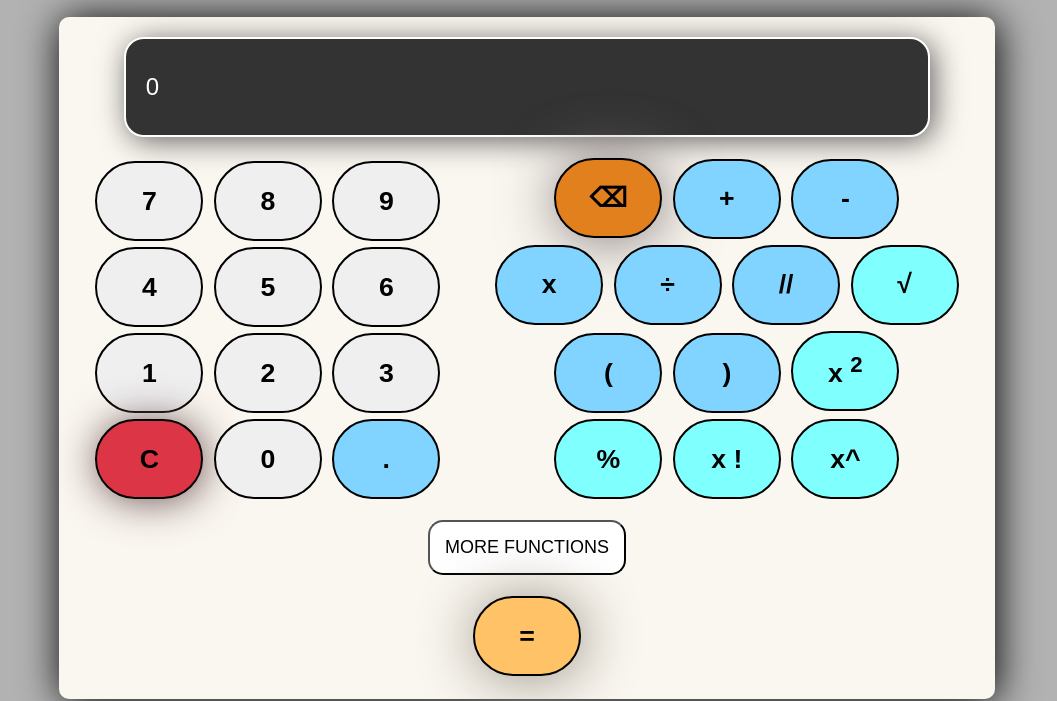
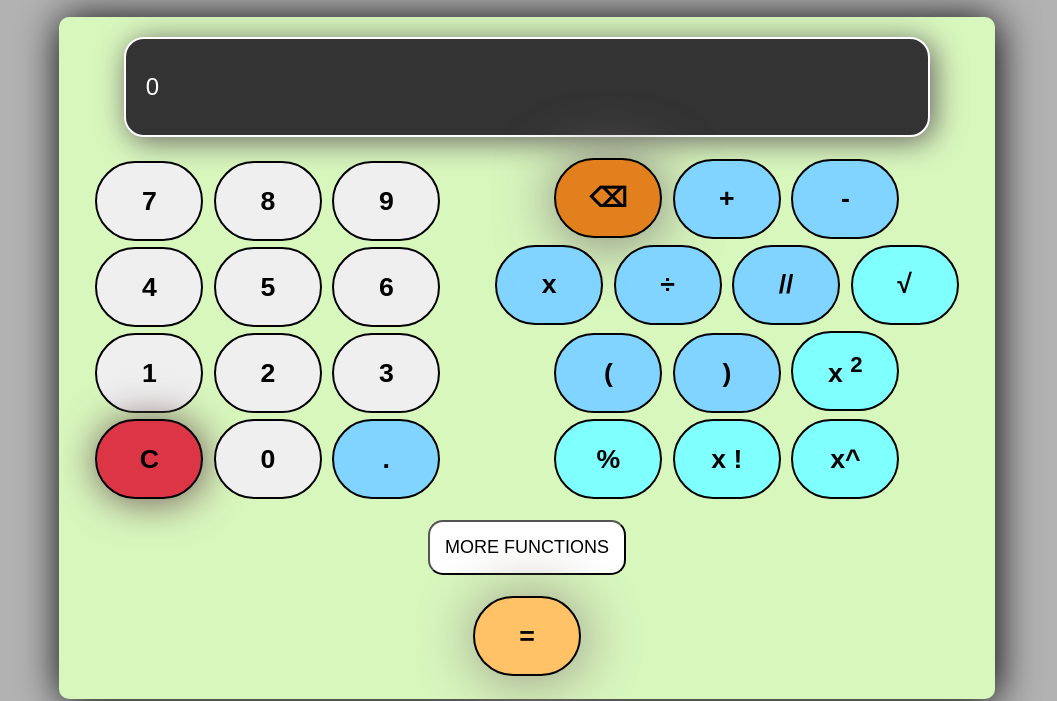
Before and after one commit to Elsgit1/Els-calculator-app, a plain HTML site: page index.html in a window 1280 px wide. Shown: the part 103-804 px from the top of the page, without its empty margins (113-1170 px from the left). Drawn offline with nearby package versions, Linux system fonts and the light colour scheme.

Commit message:
primary color modified to green

```diff
--- a/index.html
+++ b/index.html
@@ -5,7 +5,7 @@
     <meta charset="UTF-8">
     <link rel="stylesheet" href="style.css">
     <meta name="viewport" content="width=device-width, initial-scale=1">
-    <title>Calculator | Dhanush Nehru</title>
+    <title>Calculator | Tam Gaëlo</title>
     <link href='https://unpkg.com/boxicons@2.1.4/css/boxicons.min.css' rel='stylesheet'>
     <link rel="icon" href="https://cdn2.iconfinder.com/data/icons/ios7-inspired-mac-icon-set/512/Calculator_512.png">
     <script src="https://cdnjs.cloudflare.com/ajax/libs/mathjs/11.11.2/math.min.js">
--- a/style.css
+++ b/style.css
@@ -1,7 +1,7 @@
 @import url("https://fonts.googleapis.com/css2?family=Dosis:wght@800&family=Raleway:wght@900&display=swap");
 
 :root {
-	--primary-calculator-color: #faf7f0;
+	--primary-calculator-color: #d8f7bd;
 	--secondary-calculator-color: #3c4048;
 	--primary-input-color: #333333;
 	--secondary-input-color: #ced6d6;
```
